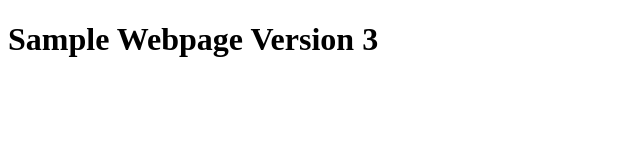
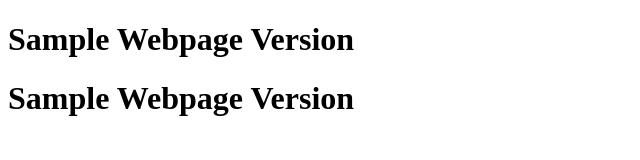
Before and after one commit to Krushnathakare2020/my_webpage, a plain HTML site: page index.html in a window 1280 px wide. Shown: the whole page, without its empty margins (0-640 px from the left). Drawn offline with Linux system fonts and the light colour scheme.

Commit message:
new version

```diff
--- a/index.html
+++ b/index.html
@@ -6,6 +6,7 @@
   <title>my_webpage</title>
 </head>
 <body>
-  <h1>Sample Webpage Version 3</h1>
+  <h1>Sample Webpage Version </h1>
+  <h1>Sample Webpage Version </h1>
 </body>
 </html>
```
